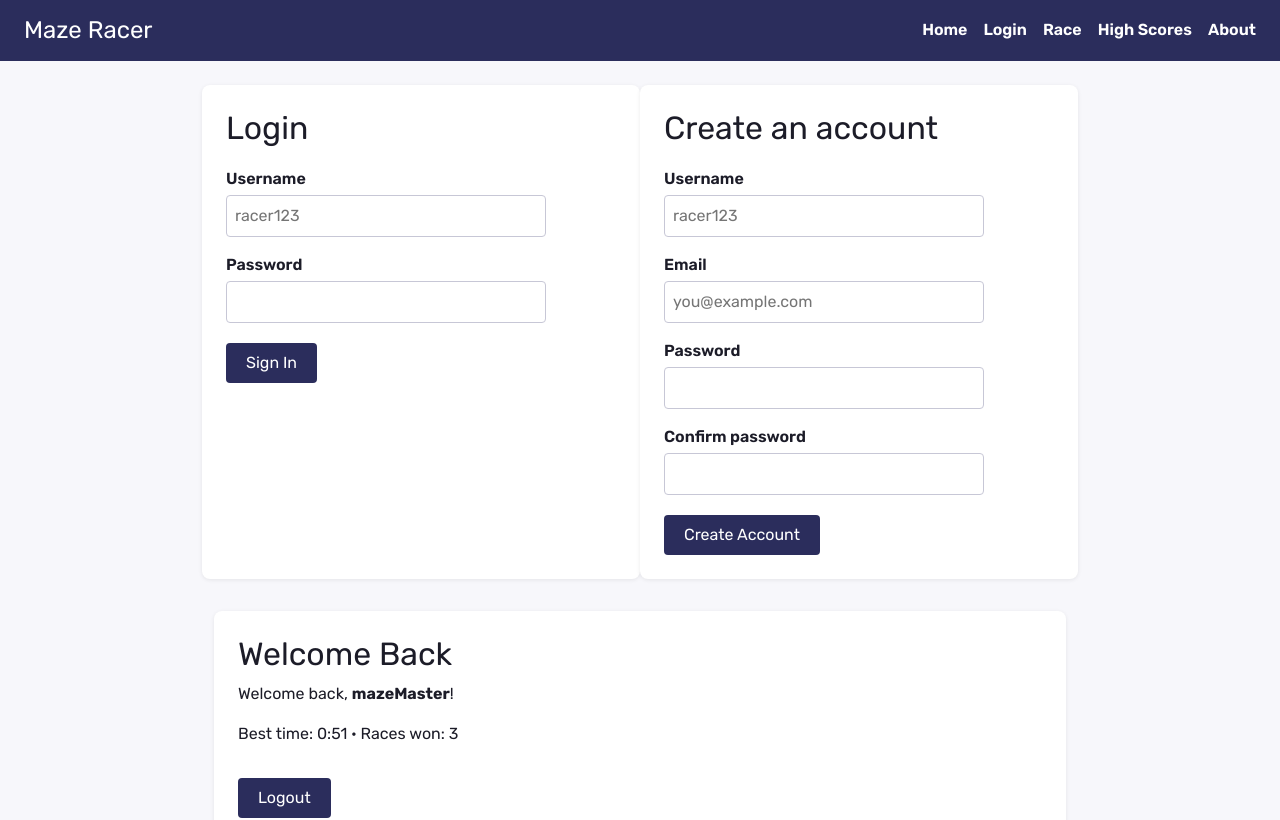
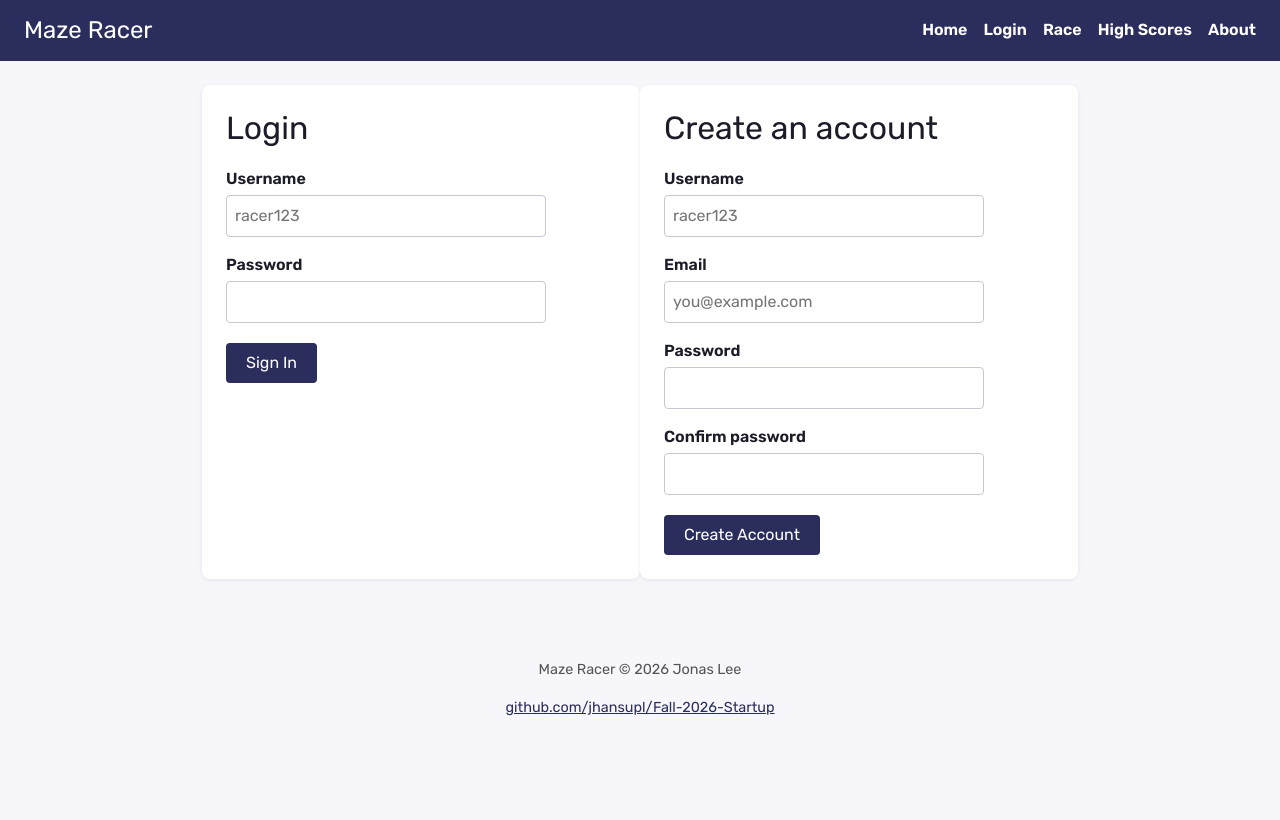
Before and after one commit to jhansupl/Fall-2026-Startup, a React (Vite) app: page /login in a window 1280 px wide. Shown: the top 820 px of the page. Built offline with nearby package versions, Linux system fonts and the light colour scheme.

Commit message:
Save signed-in username to localStorage and show welcome block

```diff
--- a/src/login/login.jsx
+++ b/src/login/login.jsx
@@ -3,6 +3,16 @@ import React from 'react';
 export function Login() {
   const [loginName, setLoginName] = React.useState('');
   const [loginPassword, setLoginPassword] = React.useState('');
+  const [userName, setUserName] = React.useState(localStorage.getItem('userName') || '');
+
+  // Mock for the later login service: remember the user in this browser only.
+  function signIn(e) {
+    e.preventDefault();
+    localStorage.setItem('userName', loginName);
+    setUserName(loginName);
+    setLoginName('');
+    setLoginPassword('');
+  }
 
   // Stub for this phase: the forms render but do not submit anywhere yet.
   const noSubmit = (e) => e.preventDefault();
@@ -12,7 +22,7 @@ export function Login() {
       <div className='row g-4'>
         <section className='card-section col-md-6'>
           <h2>Login</h2>
-          <form onSubmit={noSubmit}>
+          <form onSubmit={signIn}>
             <label htmlFor='loginUsername'>Username</label>
             <input type='text' id='loginUsername' name='username' placeholder='racer123' autoComplete='username' value={loginName} onChange={(e) => setLoginName(e.target.value)} required />
 
@@ -43,12 +53,14 @@ export function Login() {
         </section>
       </div>
 
-      <section className='card-section'>
-        <h2>Welcome Back</h2>
-        <p>Welcome back, <strong>mazeMaster</strong>!</p>
-        <p>Best time: 0:51 &middot; Races won: 3</p>
-        <button type='button'>Logout</button>
-      </section>
+      {userName && (
+        <section className='card-section'>
+          <h2>Welcome Back</h2>
+          <p>Welcome back, <strong>{userName}</strong>!</p>
+          <p>Best time: 0:51 &middot; Races won: 3</p>
+          <button type='button'>Logout</button>
+        </section>
+      )}
     </main>
   );
 }
```
